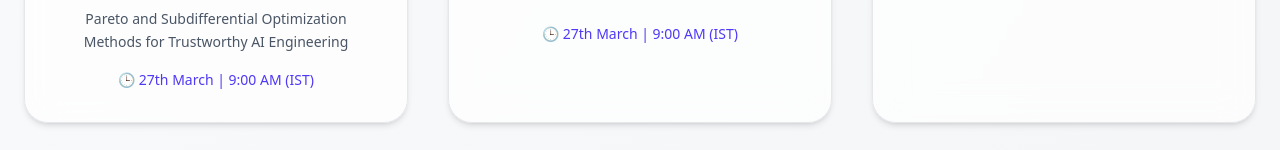
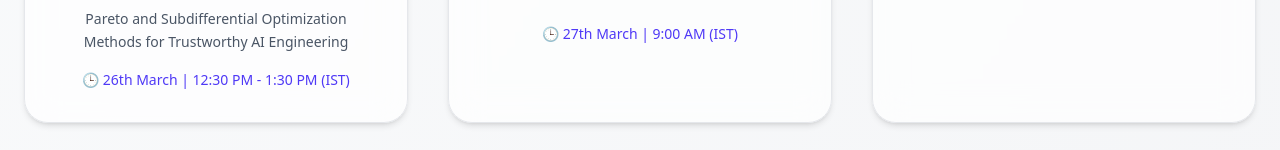
Before and after one commit to polty-rishit/AIEI2026, a React (Vite) app in the folder AIEI/: page /keynote in a window 1280 px wide. Shown: the part 802-952 px from the top of the page. Built offline with nearby package versions, Linux system fonts and the light colour scheme; the HTML template or start-up script is replaced by a standard one.

Commit message:
changes of keynote

```diff
--- a/AIEI/src/pages/Programme/Speakers.jsx
+++ b/AIEI/src/pages/Programme/Speakers.jsx
@@ -56,7 +56,7 @@ const Speakers = () => {
             </div>
 
             <p className="text-sm font-medium text-indigo-600 mt-4">
-              🕒 27th March | 9:00 AM (IST)
+              🕒 26th March | 12:30 PM - 1:30 PM (IST)
             </p>
           </div>
 
```
